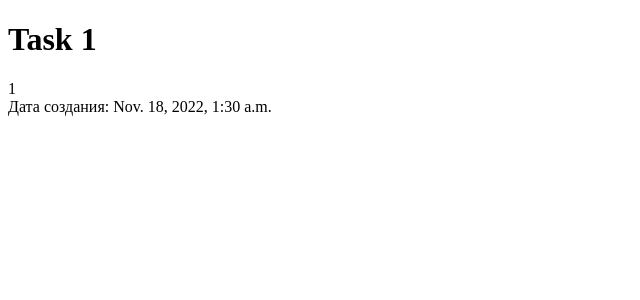
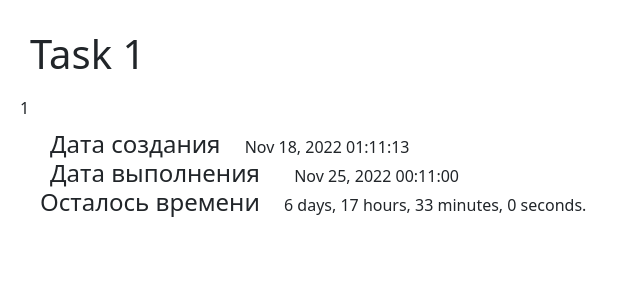
Before and after one commit to TimAny-W/shizohrenya, a Django app: page /tasks/1/ in a window 1280 px wide. Shown: the top 300 px of the page, without its empty margins (0-640 px from the left). Run offline with Django 4.2, Linux system fonts and the light colour scheme; a user stored in the database is signed in; data comes from the database, SQL or seed files in the repository; both versions use the stored data as it was after the commit; parts of the project's set-up code (start-up, migrations or seed data) failed here and were passed over.

Commit message:
Add files via upload

```diff
--- /dev/null
+++ b/shizohrenya/tasks/static/tasks/js/timer.js
@@ -0,0 +1,24 @@
+const eventBox = document.getElementById('task-box')
+const countdownBox = document.getElementById('countdown-box')
+
+const eventDate = Date.parse(eventBox.textContent)
+console.log(eventBox.textContent)
+console.log(eventDate)
+
+setInterval(()=>{
+    const now = new Date().getTime()
+    const diff = eventDate - now
+
+
+    const d = Math.floor(eventDate / (1000 * 60 * 60 * 24) - (now / (1000 * 60 * 60 * 24)))
+    const h = Math.floor((eventDate / (1000 * 60 * 60) - (now / (1000 * 60 * 60))) % 24)
+    const m = Math.floor((eventDate / (1000 * 60) - (now / (1000 * 60 ))) % 60 )
+    const s = Math.floor((eventDate / (1000 ) - (now / (1000 ))) % 60 )
+
+    if (diff>0) {
+    countdownBox.innerHTML = d + " days, " + h + " hours, " + m + " minutes, " + s + " seconds."
+    } else {
+
+    }
+
+}, 1000)
--- a/shizohrenya/templates/registration/login.html
+++ b/shizohrenya/templates/registration/login.html
@@ -15,7 +15,10 @@
 
        form {
             width: 300px;
+            padding-top: 10px
         }
+
+       .btn {margin-top: 10px}
 
     </style>
 {% endblock %}
@@ -35,6 +38,7 @@
           {{ form }}
         {% csrf_token %}
         <button type="submit" class="btn btn-success w-100 btn-lg btn-primary">Sign in</button>
+        <a href="{% url 'registration' %}"><button type="button" class="btn btn-outline-primary me-2">Зарегистрироваться</button></a>
         <p class="mt-5 mb-3 text-muted">Шизофрения © 2022</p>
       </form>
 <!--        -->
--- a/shizohrenya/templates/tasks/task.html
+++ b/shizohrenya/templates/tasks/task.html
@@ -1,12 +1,42 @@
-<!DOCTYPE html>
-<html lang="en">
-<head>
-    <meta charset="UTF-8">
-    <title>Task detail</title>
-</head>
-<body>
+{% extends 'tasks/base.html' %}
+{% load static %}
+
+
+
+{% block title %}
+Task detail
+{% endblock %}
+
+{% block links %}
+    <script src="{% static 'tasks/js/timer.js' %}" defer></script>
+{% endblock %}
+
+{% block body %}
   <h1>Task {{task}}</h1>
   {{ task.text }}<br>
-  Дата создания: {{ task.creating_date }}
-</body>
-</html>
+
+
+    <div id="timer">
+
+
+        <div style="width:500px; display: inline">
+            <h4 style="display:inline;">Дата создания</h4>
+            <span>{{object.creating_date|date:"M d, Y H:m:s"}}</span>
+        </div>
+        <br>
+
+
+        <div style="width:500px; display: inline">
+            <h4 style="display:inline;">Дата выполнения</h4>
+            <div id="task-box" style="display:inline;"><span>{{object.complete_date|date:"M d, Y H:m:s"}}</span></div>
+        </div>
+        <br>
+        <h4 style="display:inline;">Осталось времени</h4>
+        <div id="countdown-box" style="width:500px; display: inline">
+            <div class="spinner" role="status"></div>
+        </div>
+        <br>
+
+    </div>
+
+{% endblock %}
```
Also changed, not shown: shizohrenya/shizohrenya/settings.py (+6 -1 lines), shizohrenya/db.sqlite3 (added), shizohrenya/tasks/migrations/0001_initial.py, shizohrenya/tasks/migrations/0002_initial.py (added), shizohrenya/user_system/migrations/0001_initial.py (added).
